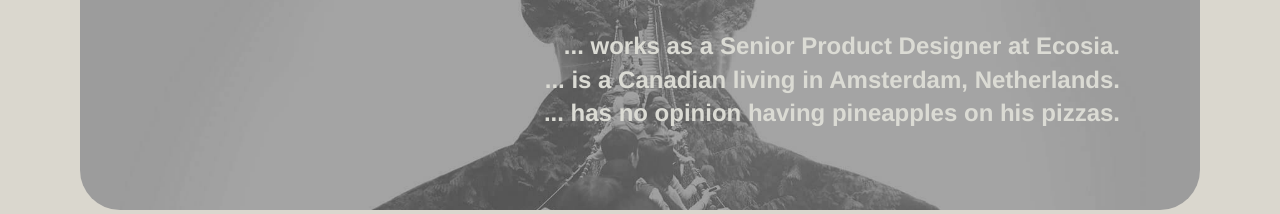
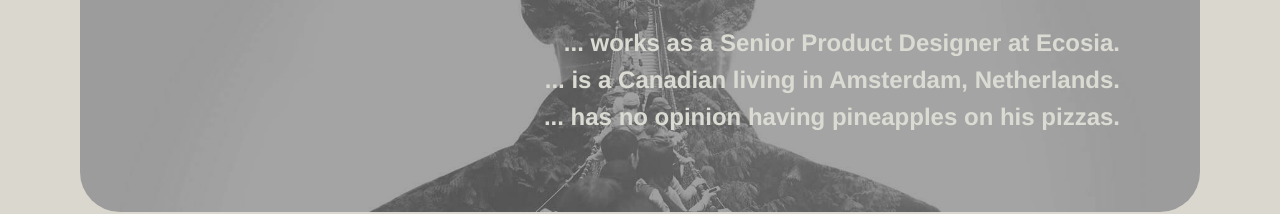
Before and after one commit to brucelui/brucelui.github.io, a plain HTML site: page index.html in a window 1280 px wide. Shown: the part 286-500 px from the top of the page. Drawn offline with nearby package versions, Linux system fonts and the light colour scheme.

Commit message:
adjusted spacings to texttoright

```diff
--- a/css/style.css
+++ b/css/style.css
@@ -207,10 +207,10 @@
     filter: brightness(.5);
 }
 
-.texttoright{
+.texttoright {
 	display: flex;
 	flex-direction: column;
-	column-gap: 2px;
+	row-gap: 8px;
 	text-align: right;
 }
 
@@ -1013,6 +1013,7 @@
 	font-size: 24px;
 	font-weight: 600;
 	margin: 0;
+	line-height: 1.2;
 	/* text-align: right; */
 }
 
--- a/css/style_medium.css
+++ b/css/style_medium.css
@@ -30,6 +30,10 @@
 
 .page_content{
 	padding-top: 80px;
+}
+
+.texttoright {
+	row-gap: 16px;;
 }
 
 .page_story {
--- a/css/style_small.css
+++ b/css/style_small.css
@@ -61,6 +61,10 @@
 
 .video_bg {
 	display: none;
+}
+
+.texttoright {
+	row-gap: 16px;;
 }
 
 .quotecontainer {
```
